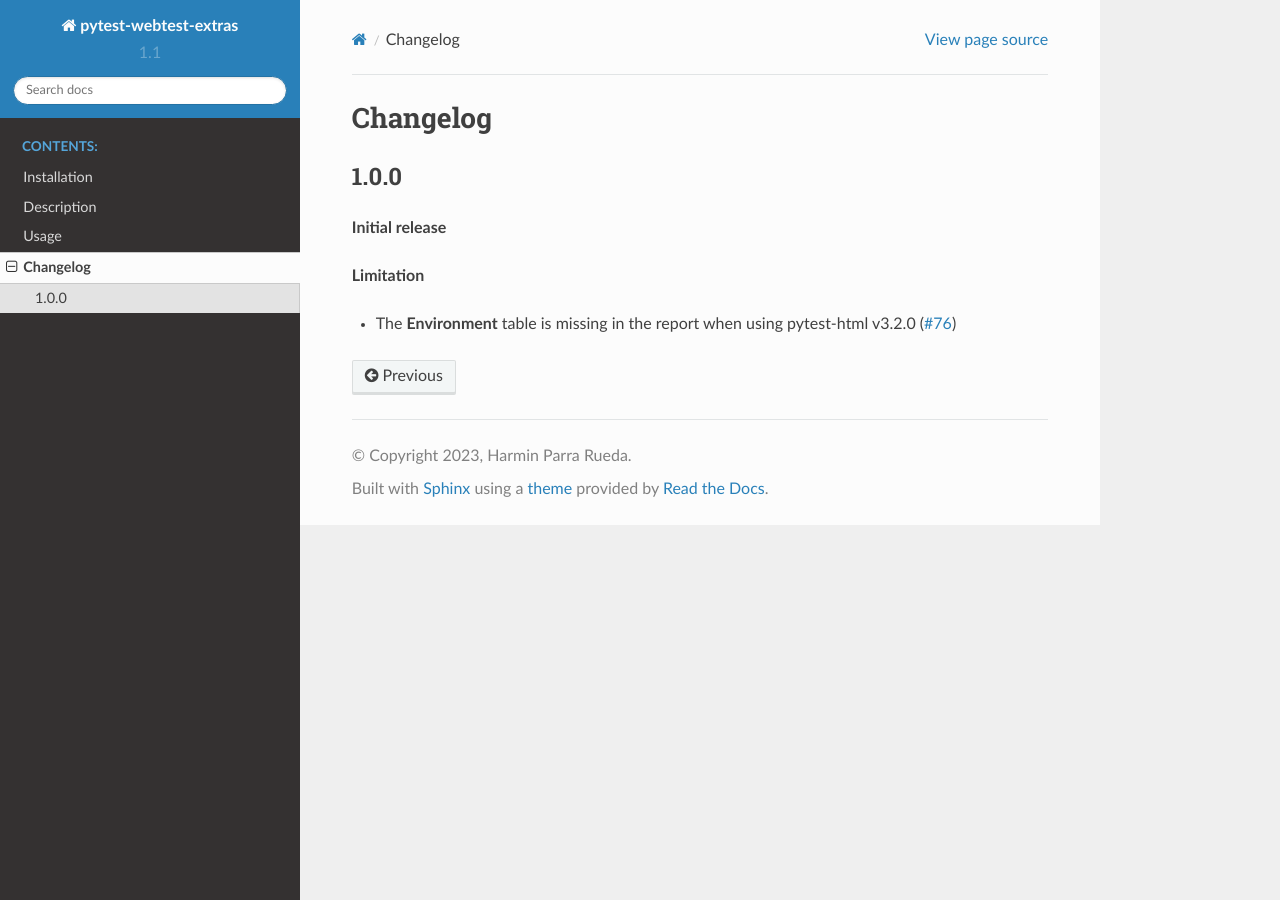
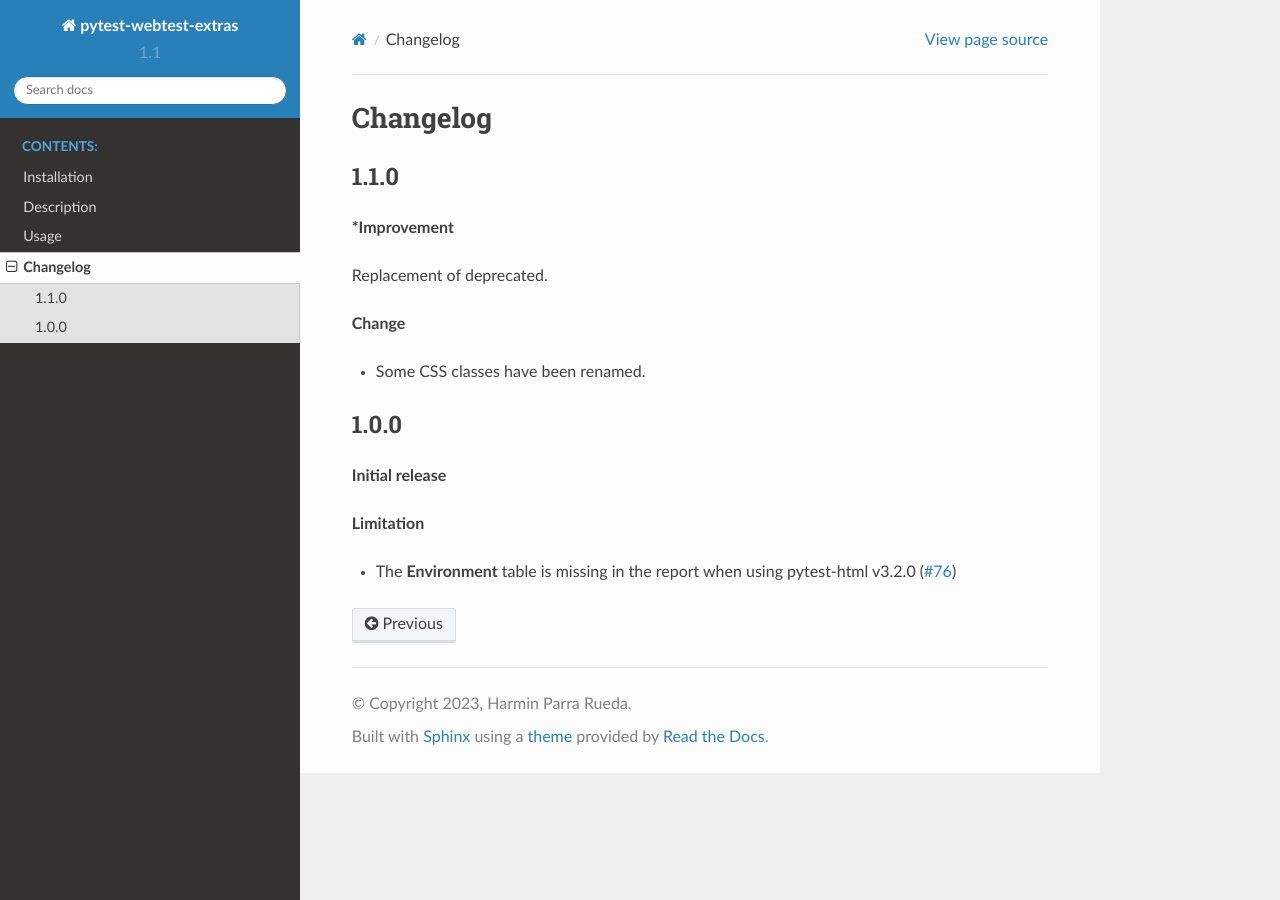
Before and after one commit to harmin-parra/pytest-webtest-extras, a Sphinx documentation site: the page built from docs/changelog.rst, in a window 1280 px wide. Built offline with Sphinx 7.4.7 and the Read the Docs theme 2.0.0, drawn with Linux system fonts in a browser that asks for light colours; pages that are not in the unit, such as notebooks, are missing from menus.

Commit message:
update changelog

```diff
--- a/docs/changelog.rst
+++ b/docs/changelog.rst
@@ -1,6 +1,18 @@
 =========
 Changelog
 =========
+
+
+1.1.0
+=====
+
+***Improvement**
+
+Replacement of deprecated.
+
+**Change**
+
+* Some CSS classes have been renamed.
 
 
 1.0.0
```
